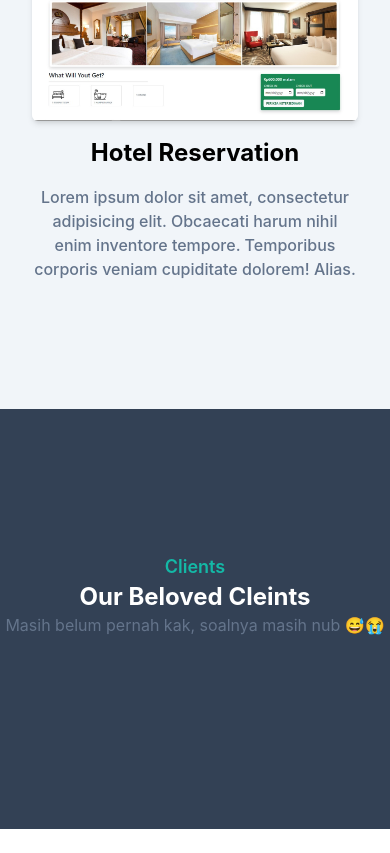
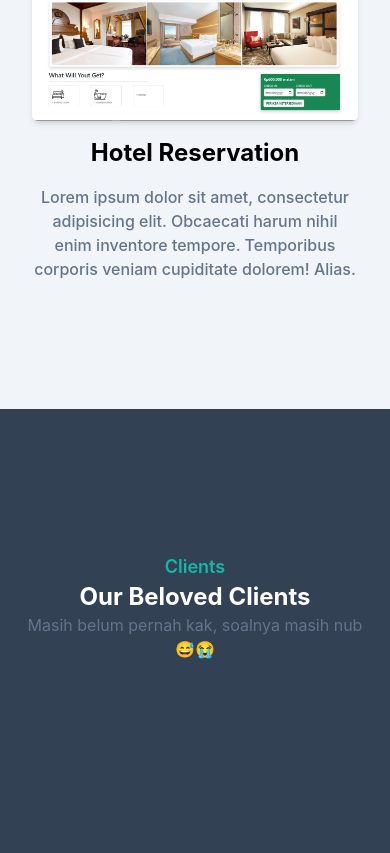
Before and after one commit to IvanSholana/Profile, a website: page index.html in a window 390 px wide. Shown: the part 2237-3090 px from the top of the page. Before the commit the page ends 3066 px from the top, so only its background shows below. Drawn offline with Linux system fonts and the light colour scheme.

Commit message:
11 commit

```diff
--- a/index.html
+++ b/index.html
@@ -144,10 +144,10 @@
     <!-- CLIENT SECTION START -->
     <section id="client" class="pt-36 pb-32 bg-slate-700">
         <div class="container">
-            <div class="w-full px4">
+            <div class="w-full px-4">
                 <div class="mx-auto text-center mb-16">
                     <h4 class="font-semibold text-primary text-lg lg:text-3xl">Clients</h4>
-                    <h4 class="font-bold text-white text-2xl lg:text-5xl">Our Beloved Cleints</h4>
+                    <h4 class="font-bold text-white text-2xl lg:text-5xl">Our Beloved Clients</h4>
                     <p class="text-base  text-slate-500">Masih belum pernah kak, soalnya masih nub 😅😭</p>
                 </div>
             </div>
```
